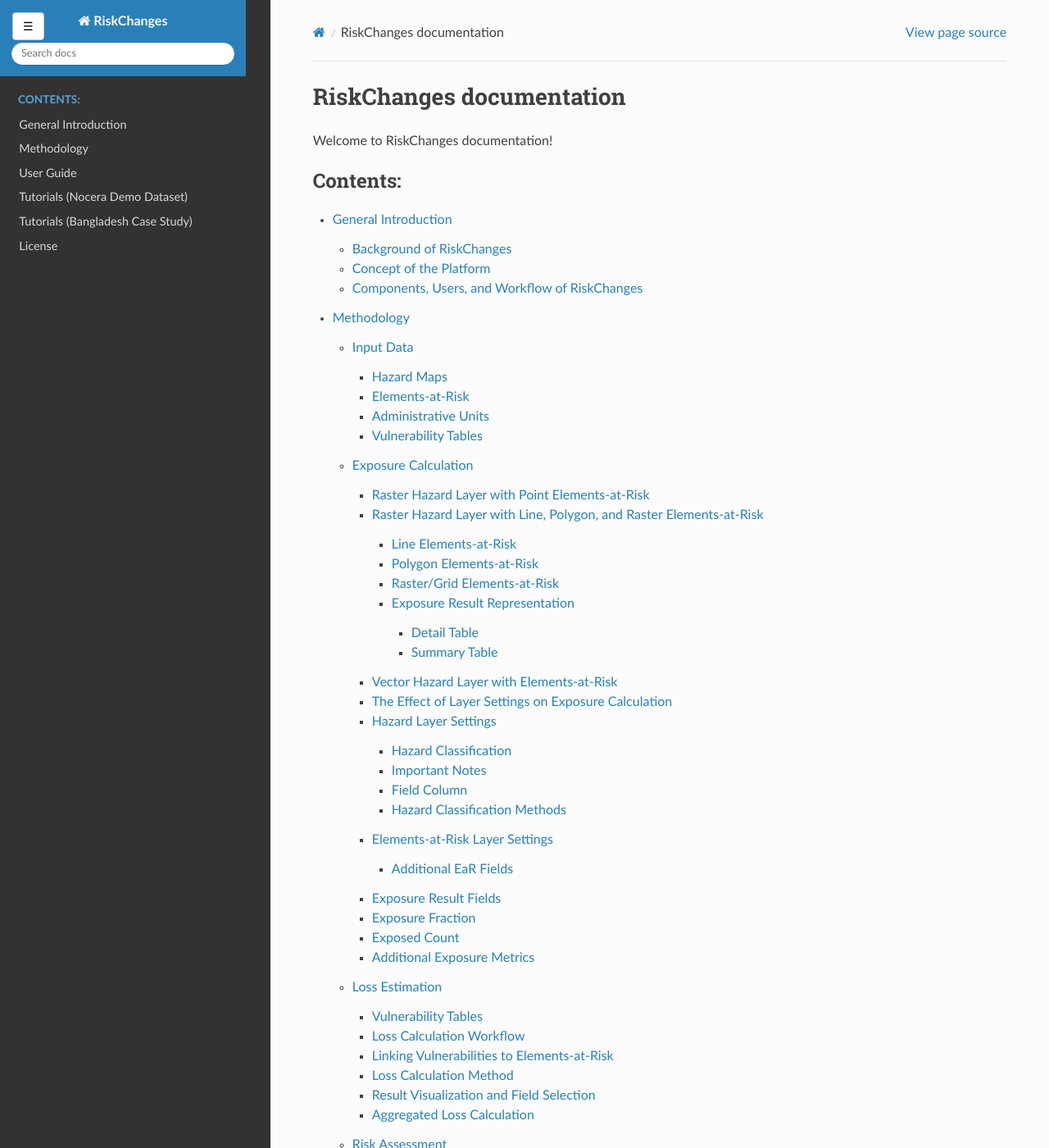
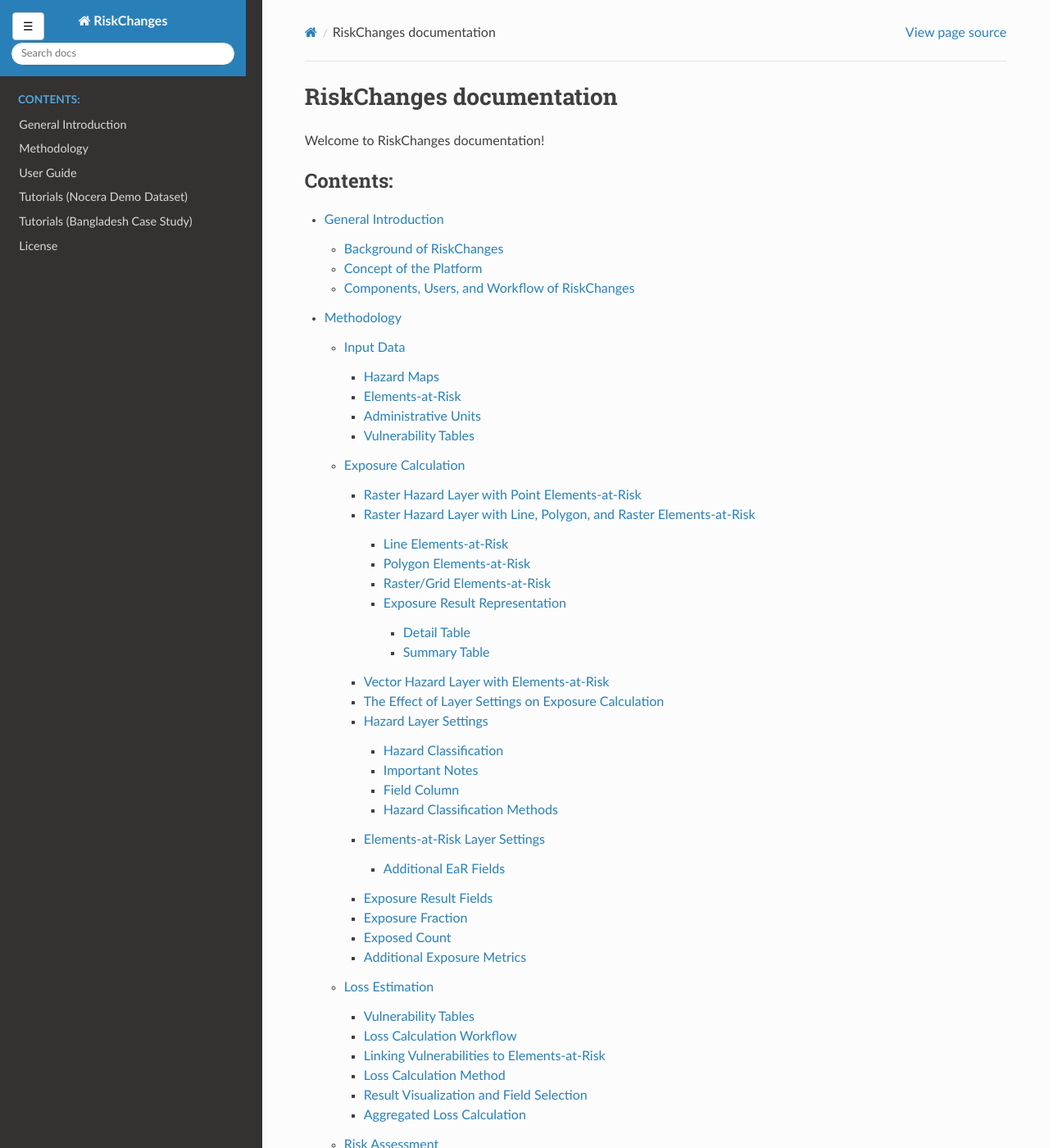
Before and after one commit to RiskChanges/riskchanges-docs, a Sphinx documentation site: the page built from docs/source/index.rst, in a window 1280 px wide and 1400 px high. Shown: the whole window at 82% size. Built offline with Sphinx 7.4.7 and the Read the Docs theme 3.1.0, drawn with Linux system fonts in a browser that asks for light colours.

Commit message:
Update style.css

```diff
--- a/docs/source/_static/css/style.css
+++ b/docs/source/_static/css/style.css
@@ -17,15 +17,15 @@ html, body {
    ========================================================= */
 
 .wy-nav-side {
-    width: 330px;
+    width: 320px;
 }
 
 .wy-side-scroll {
-    width: 330px;
+    width: 320px;
 }
 
 .wy-nav-content-wrap {
-    margin-left: 330px;
+    margin-left: 320px;
 }
 
 
```
